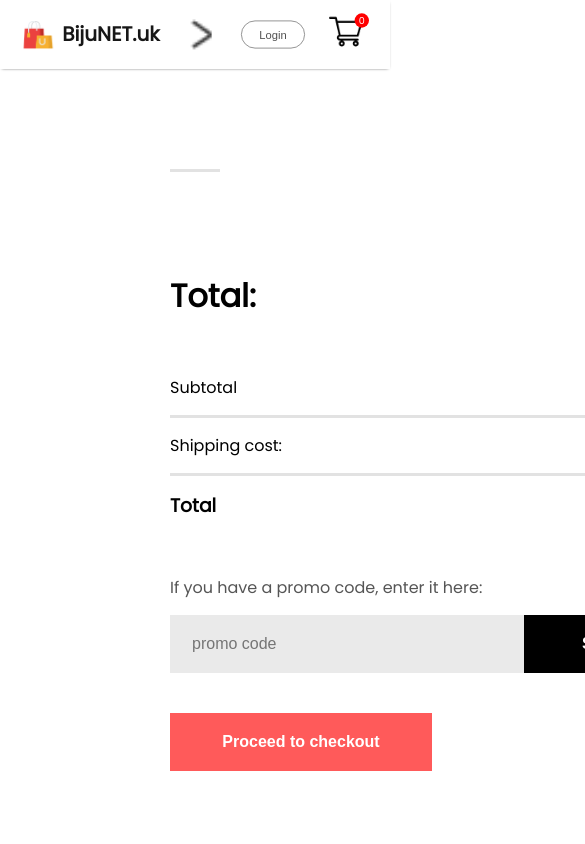
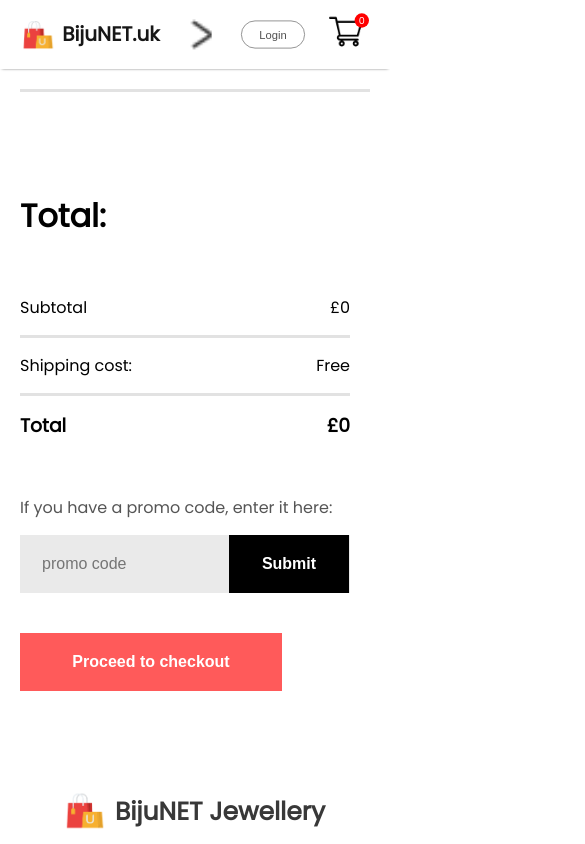
Before and after one commit to andraimoraru/e-commerce, a React (Create React App) app: page /cart in a window 390 px wide. Shown: the top 844 px of the page, 585 px wide, since content can reach past the window. Built offline with nearby package versions, Linux system fonts and the light colour scheme.

Commit message:
fixed the mobile styling for cart

```diff
--- a/src/Components/CartItems/CartItems.css
+++ b/src/Components/CartItems/CartItems.css
@@ -1,5 +1,5 @@
 .cartitems {
-    margin: 100px 170px;
+    margin: 20px 20px;
 }
 
 .cartitems hr {
@@ -50,7 +50,7 @@
     flex: 1;
     display: flex;
     flex-direction: column;
-    margin-right: 200px;
+    margin-right: 20px;
     gap: 40px;
 }
 
@@ -163,4 +163,18 @@
     .cartitems-format {
         display: grid;
     }
+    .cartitems-total {
+       width: 100%;
+    }
+    .cartitems-promobox {
+        width: auto;
+        max-width: 500px;
+    }
+    .cartitems-promobox input {
+        width: 100%;
+    }
+    .cartitems-promobox button {
+        width: 120px;
+        margin-left: -125px;
+    }
 }
```
